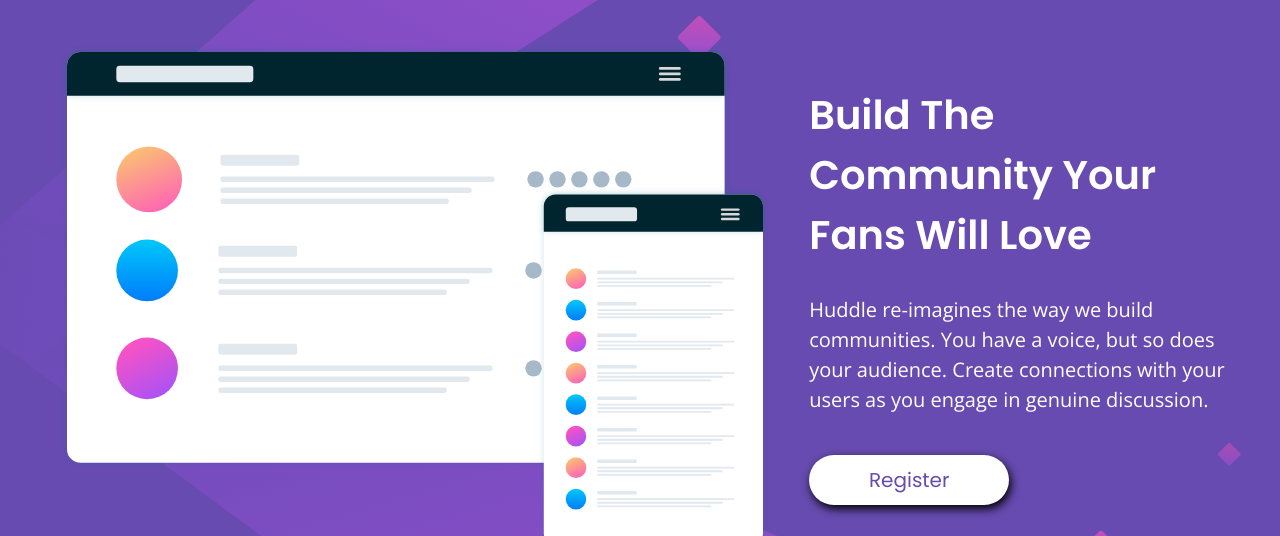
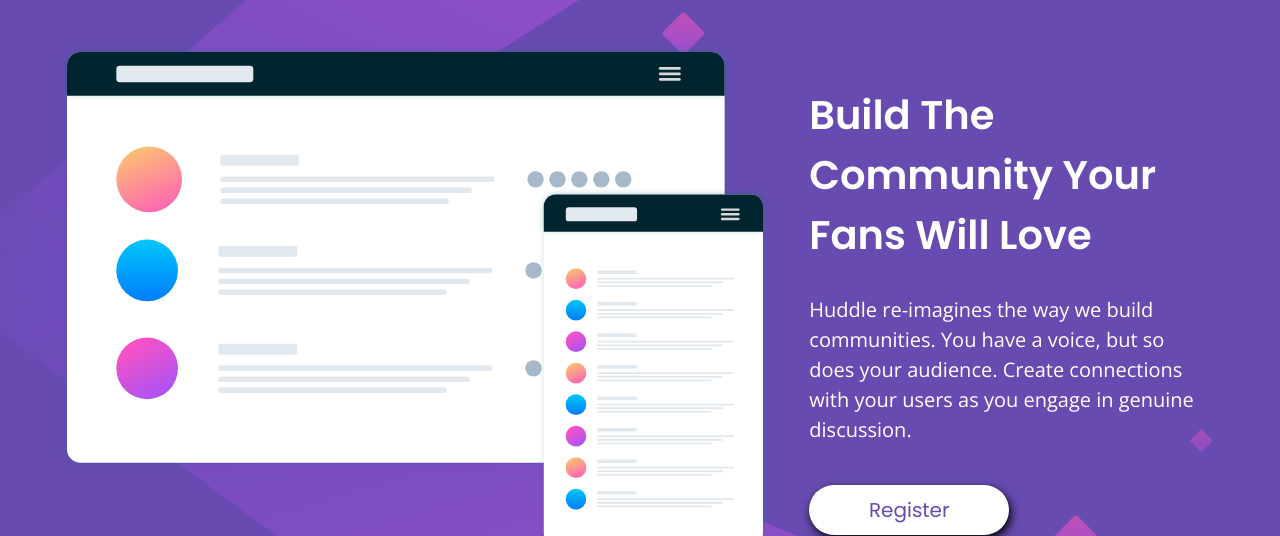
Before and after one commit to AllexAllan/P-gina-inicial-do-Huddle-usando-HTML-e-CSS-, a plain HTML site: page index.html in a window 1280 px wide. Shown: the part 148-684 px from the top of the page. Drawn offline with nearby package versions, Linux system fonts and the light colour scheme.

Commit message:
Update style.css

```diff
--- a/SRC/CSS/style.css
+++ b/SRC/CSS/style.css
@@ -5,7 +5,7 @@ html{
 }
 body{
     background:url(../images/bg-desktop.svg) rgb(103,75,176) no-repeat;
-    background-size: cover;
+    background-size:contain;
     display: grid;
     grid-template-areas: " header header header header"
                          "about about about about"
@@ -41,14 +41,14 @@ body{
     font-weight: 600;
     color: white;
     font-size: 40px;
-    margin: 40px 40px 30px 40px;
+    margin: 40px 60px 30px 40px;
 }
 .about .info p {
     font-family: 'Open Sans', sans-serif;
     font-weight: 400;
     color: white;
     font-size: 20px;
-    margin: 0 40px;
+    margin: 0 7rem 0 4rem;
     line-height: 30px;
 }
 .about .info .btn{
```
